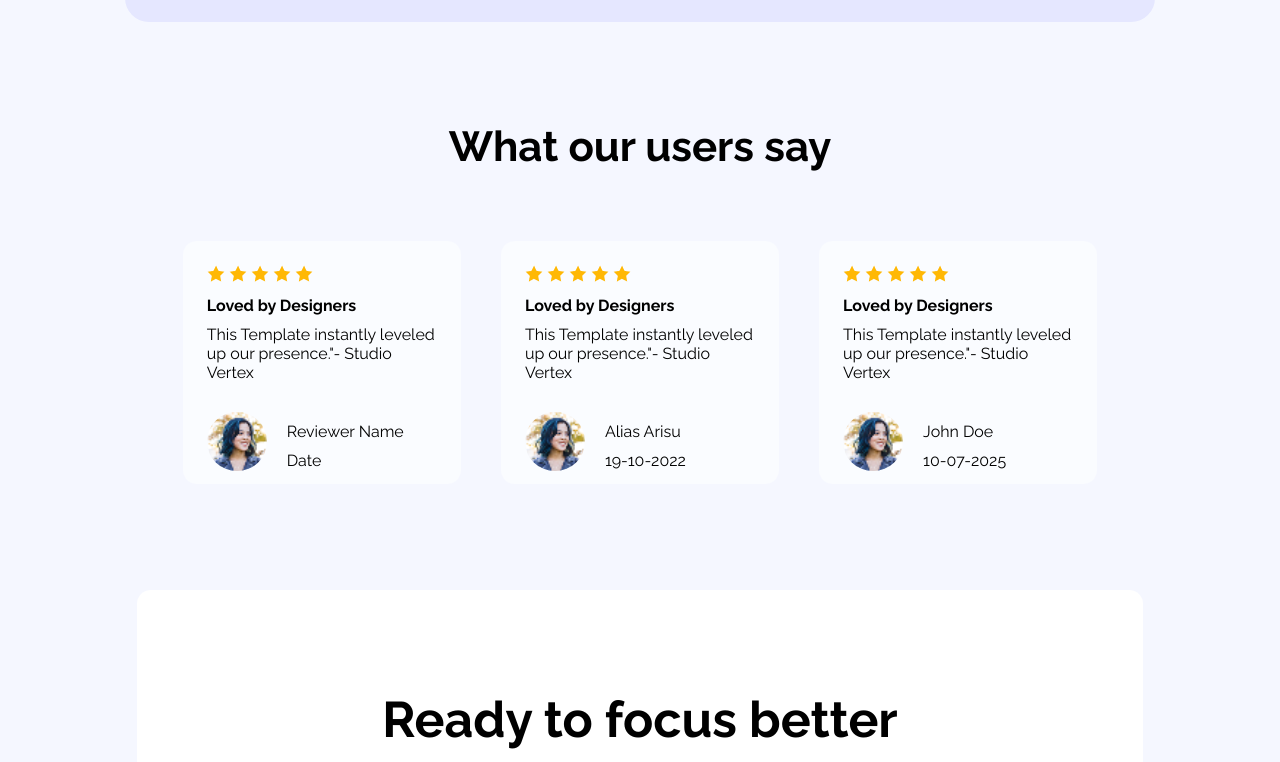
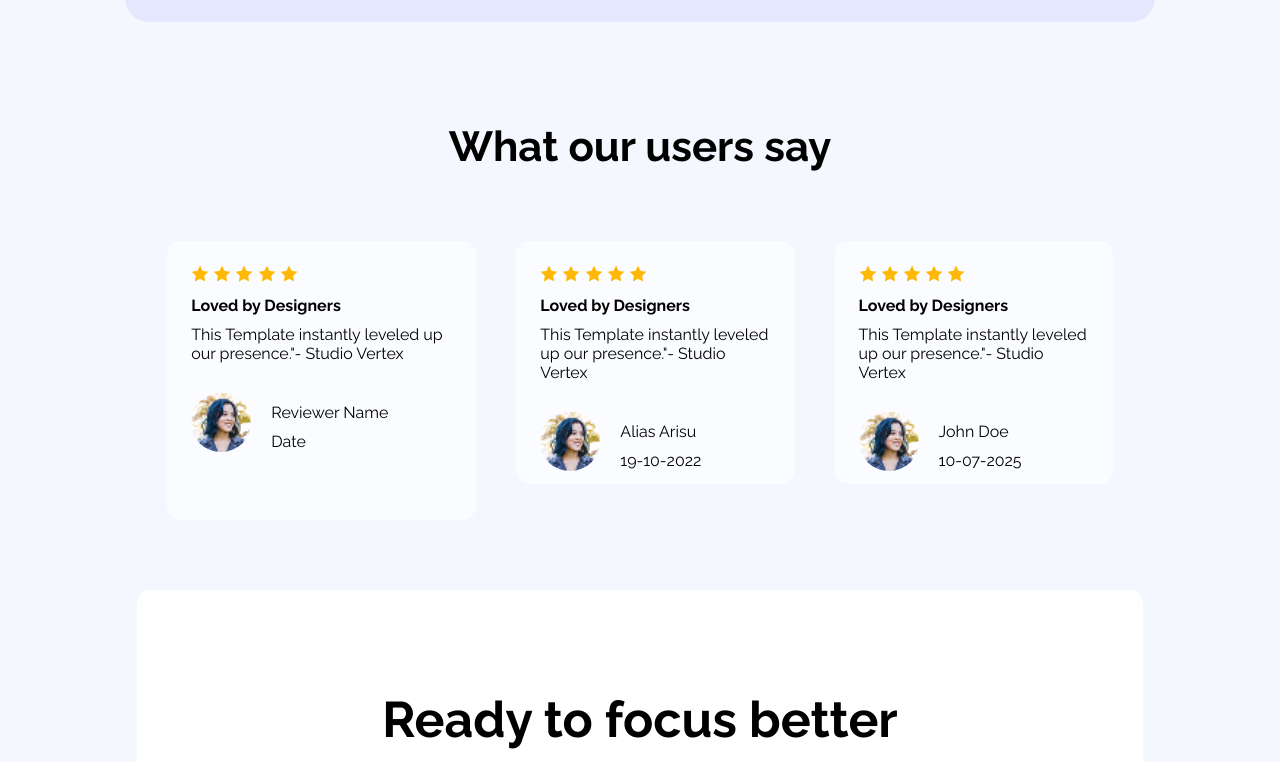
Before and after one commit to rafiul040/assignment-clone-repository-1, a plain HTML site: page index.html in a window 1280 px wide. In both pictures the pointer is over the element 321 px from the left and 2089 px from the top of the page. Shown: the part 1727-2489 px from the top of the page. Drawn offline with Linux system fonts and the light colour scheme.

Commit message:
adding user section hover

```diff
--- a/style.css
+++ b/style.css
@@ -367,3 +367,12 @@ form input[type="text"], form input[type="email"], form textarea{
     color: #252432;
     transition: 0.3s ease;
 }
+
+
+.user-say:hover{
+
+    width: 30%;
+    height: 279px;
+    transition: 0.3s ease;
+
+}
```
